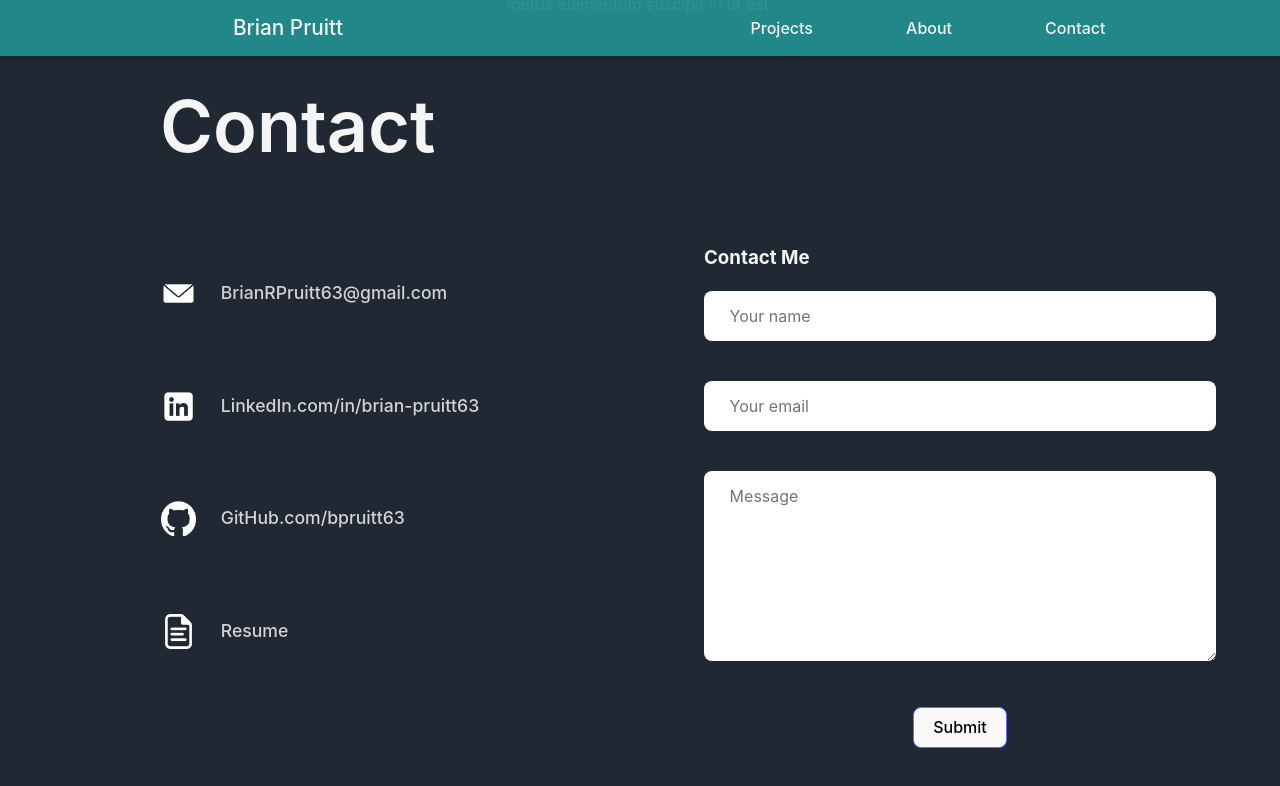
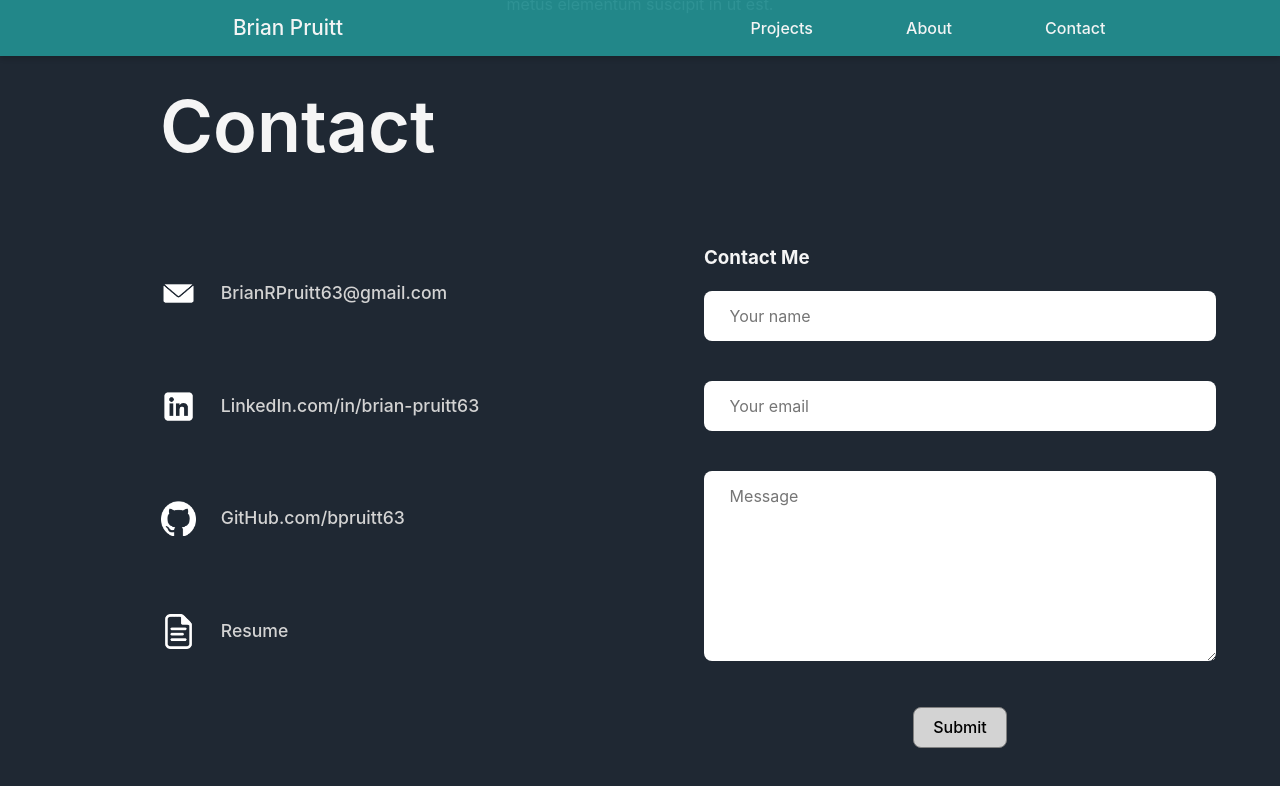
Before and after one commit to bpruitt63/portfolio, a React (Vite) app: page / in a window 1280 px wide. In both pictures the pointer is over the button "Submit". Shown: the part 2274-3060 px from the top of the page. Built offline with nearby package versions, Linux system fonts and the light colour scheme.

Commit message:
updated button styles

```diff
--- a/src/static/styles/contact.css
+++ b/src/static/styles/contact.css
@@ -53,6 +53,10 @@
 
 .contactForm input:focus, textarea:focus {
     outline-color: gray;
+}
+
+.contactForm button:hover {
+    background-color: lightgray;
 }
 
 .error {
--- a/src/static/styles/index.css
+++ b/src/static/styles/index.css
@@ -44,7 +44,7 @@ button {
   cursor: pointer;
 }
 button:hover {
-  border-color: #646cff;
+  border-color: gray;
 }
 
 @media (prefers-color-scheme: light) {
--- a/src/static/styles/projects.css
+++ b/src/static/styles/projects.css
@@ -54,25 +54,6 @@
     color: darkgray;
 }
 
-@media screen and (min-width: 769px) {
-    .projects {
-        display: inline-grid;
-        grid-template-columns: 1fr 1fr;
-    }
-
-    .projectCard {
-        max-width: 400px;
-    }
-}
-
-@media screen and (min-width: 1500px) {
-    .projects {
-        display: inline-grid;
-        grid-template-rows: 1fr;
-        grid-template-columns: 1fr 1fr 1fr 1fr;
-    }
-}
-
 .projectScreenshot {
     max-width: 100%;
 }
@@ -92,7 +73,7 @@
 }
 
 .projectButton:hover {
-    border-color: #646cff;
+    border-color: gray;
     color: black;
 }
 
@@ -106,3 +87,22 @@
         justify-content: space-around;
     }
 }
+
+@media screen and (min-width: 769px) {
+    .projects {
+        display: inline-grid;
+        grid-template-columns: 1fr 1fr;
+    }
+
+    .projectCard {
+        max-width: 400px;
+    }
+}
+
+@media screen and (min-width: 1500px) {
+    .projects {
+        display: inline-grid;
+        grid-template-rows: 1fr;
+        grid-template-columns: 1fr 1fr 1fr 1fr;
+    }
+}
```
